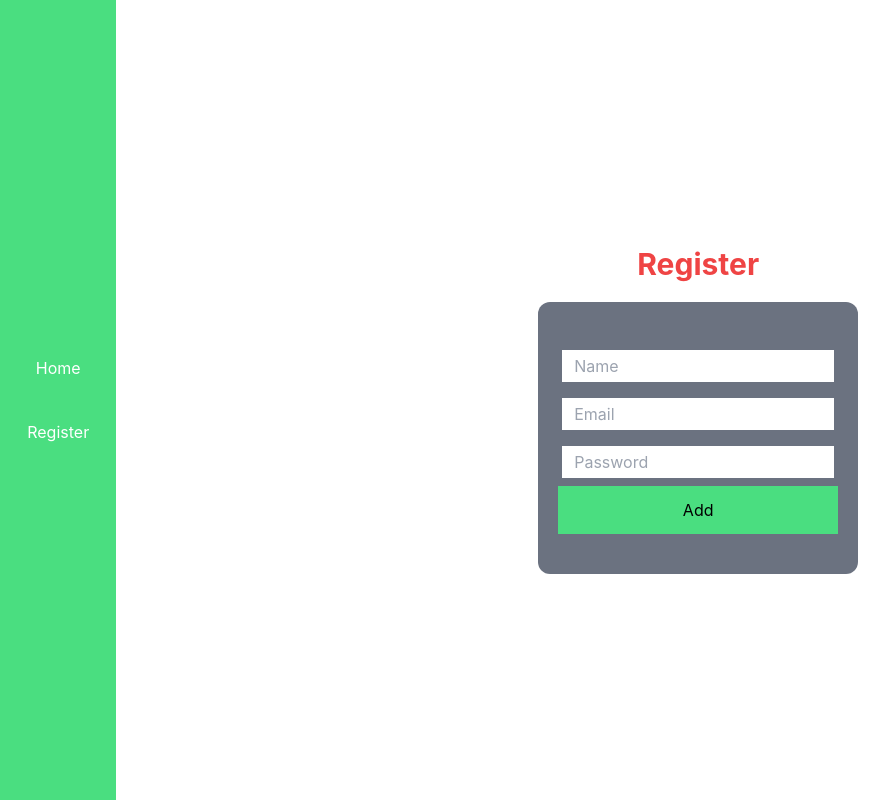
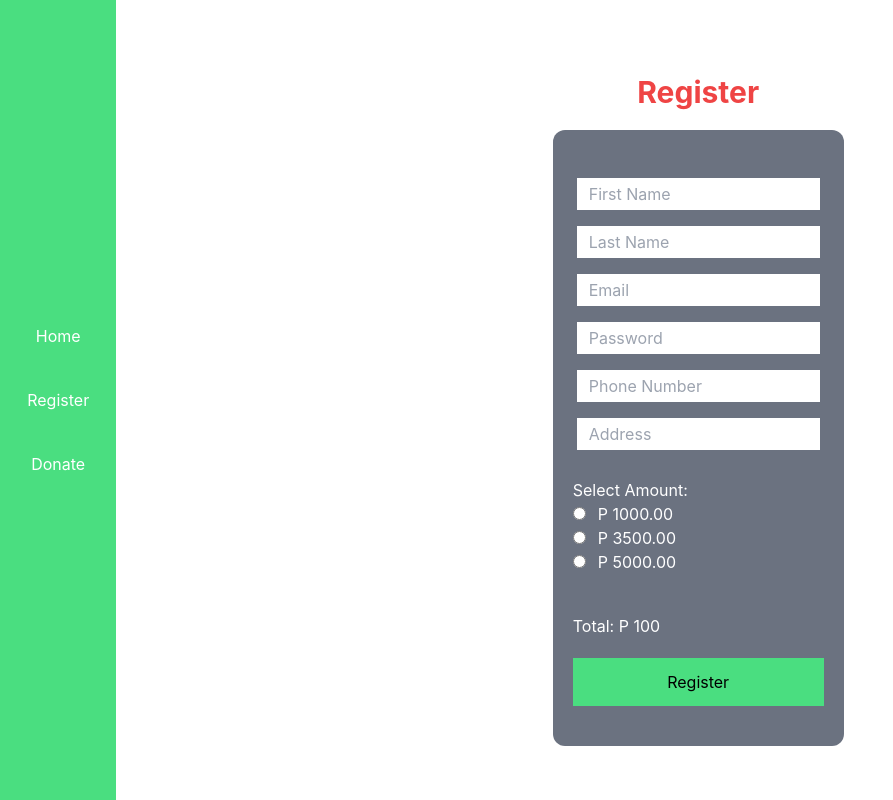
Before and after one commit to krevindev/aaa-db-monitor, a React (Create React App) app: page /add_user in a window 1280 px wide. Shown: the whole page, without its empty margins (0-893 px from the left). Built offline with nearby package versions, Linux system fonts and the light colour scheme.

Commit message:
Modified the Registration form and added a Donation page

```diff
--- a/src/components/Sidebar.js
+++ b/src/components/Sidebar.js
@@ -11,6 +11,7 @@ const NavItem = (props) => {
 const navData = [
   { name: "Home", targetPath: "/" },
   { name: "Register", targetPath: "/add_user" },
+  { name: "Donate", targetPath: "/donate" },
 ];
 
 const Sidebar = () => {
--- a/src/routes/AddUser.js
+++ b/src/routes/AddUser.js
@@ -11,13 +11,28 @@ const LoadingPopup = () => {
   );
 };
 
+const emptyUserData = {
+  firstName: "",
+  lastName: "",
+  email: "",
+  password: "",
+  amountTotal: "",
+};
+const dummyAmountsData = [
+  { text: "P 1000.00", value: 1000.0 },
+  { text: "P 3500.00", value: 3500.0 },
+  { text: "P 5000.00", value: 5000.0 },
+];
+
+// MAIN COMPONENT
 const AddUser = () => {
   const [isLoading, setIsLoading] = useState(false);
-  const [formData, setFormData] = useState({
-    name: "",
-    email: "",
-    password: "",
-  });
+  const [amountTotal, setAmountTotal] = useState(100.0);
+  const [formData, setFormData] = useState(emptyUserData);
+
+  useEffect(() => {
+    setFormData({ ...formData, amountTotal: amountTotal });
+  }, [amountTotal]);
 
   // Handle the Submission
   const handleSubmit = (e) => {
@@ -31,7 +46,7 @@ const AddUser = () => {
 
     try {
       axios
-        .post("https://aaa-server.vercel.app/register_user", formData, {
+        .post("http://localhost:6700/register_user", formData, {
           headers: {
             "Content-Type": "application/json",
           },
@@ -53,7 +68,7 @@ const AddUser = () => {
 
   useEffect(() => {
     console.log(formData);
-  }, [formData]);
+  }, [formData, amountTotal]);
 
   const handleChange = (e) => {
     const { name, value } = e.target;
@@ -66,13 +81,21 @@ const AddUser = () => {
       <h1 className="text-red-500 font-bold text-3xl my-5">Register</h1>
       <form
         onSubmit={handleSubmit}
-        className="bg-gray-500 flex flex-col rounded-xl px-5 py-10"
+        className="bg-gray-500 w-1/4 flex flex-col rounded-xl px-5 py-10"
       >
         <input
-          name="name"
+          name="firstName"
           className="py-1 px-3 my-2 mx-1"
           type="text"
-          placeholder="Name"
+          placeholder="First Name"
+          onChange={handleChange}
+          required
+        />
+        <input
+          name="lastName"
+          className="py-1 px-3 my-2 mx-1"
+          type="text"
+          placeholder="Last Name"
           onChange={handleChange}
           required
         />
@@ -92,8 +115,47 @@ const AddUser = () => {
           onChange={handleChange}
           required
         />
+         <input
+          name="phoneNumber"
+          className="py-1 px-3 my-2 mx-1"
+          type="text"
+          placeholder="Phone Number"
+          onChange={handleChange}
+          required
+        />
+         <input
+          name="address"
+          className="py-1 px-3 my-2 mx-1"
+          type="text"
+          placeholder="Address"
+          onChange={handleChange}
+          required
+        />
+        <div className="py-5 text-white">
+          <h1>Select Amount:</h1>
+          <div className="flex flex-col justify-center">
+            {dummyAmountsData.map((dummyDat, index) => {
+              return (
+                <div key={index}>
+                  <input
+                    onClick={() => setAmountTotal(dummyDat.value)}
+                    className="mr-3"
+                    name="amount-checkbox"
+                    type="radio"
+                    value={dummyDat.value}
+                    required
+                  />
+                  <label htmlFor="amount-checkbox">{dummyDat.text}</label>
+                </div>
+              );
+            })}
+          </div>
+          <div className="mt-10">
+            <h3>Total: P {parseFloat(amountTotal).toLocaleString()}</h3>
+          </div>
+        </div>
         <button className={`bg-green-400 py-3`} type="submit">
-          Add
+          Register
         </button>
       </form>
 
--- /dev/null
+++ b/src/routes/CompletePayment.js
@@ -0,0 +1,41 @@
+import React, { useEffect, useState } from "react";
+import { useNavigate } from "react-router-dom";
+
+const CompletePayment = () => {
+  const navigate = useNavigate();
+
+  const [timer, setTimer] = useState(5);
+
+  useEffect(() => {
+    const timerInterval = setInterval(() => {
+      setTimer((prevState) => {
+        if (prevState <= 1) {
+          clearInterval(timerInterval);
+          return 0;
+        }
+
+        return prevState - 1;
+      });
+    }, 1000);
+
+    return () => clearInterval(timerInterval);
+  }, []);
+
+  useEffect(() => {
+    if (timer <= 0) {
+      navigate("/");
+    }
+  }, [timer, navigate]);
+
+  return (
+    <div className="flex justify-center items-center flex-col h-full">
+      <h1 className="text-3xl font-bold my-10">Payment Complete!</h1>
+      <div className="flex flex-col items-center justify-center">
+        <h5>Returning to Home in</h5>
+        <h5>{timer}s</h5>
+      </div>
+    </div>
+  );
+};
+
+export default CompletePayment;
--- /dev/null
+++ b/src/routes/DonationPage.js
@@ -0,0 +1,11 @@
+import React from 'react'
+
+const DonationPage = () => {
+  return (
+    <div>
+
+    </div>
+  )
+}
+
+export default DonationPage
--- a/src/routes/RegisteredUsers.js
+++ b/src/routes/RegisteredUsers.js
@@ -86,7 +86,7 @@ const ViewUser = ({ viewedUserData, setViewedUserIndex }) => {
       className="bg-[rgba(0,0,0,.5)] backdrop-blur-sm w-full h-full fixed top-0 left-0 flex justify-center items-center"
     >
       <div className="bg-white min-w-fit h-fit pb-10 px-5 relative pt-5">
-        <h1 className="sticky top-0 text-3xl">{viewedUserData.name}</h1>
+        <h1 className="sticky top-0 text-3xl">{viewedUserData.firstName}</h1>
         <div className="mt-10">
           {Object.keys(viewedUserData).map((dataKey, index) => {
             return (
@@ -109,8 +109,6 @@ const ViewUser = ({ viewedUserData, setViewedUserIndex }) => {
 const RegisteredUsers = () => {
   const [data, setData] = useState([]);
   const [viewedUserIndex, setViewedUserIndex] = useState(null);
-  const [deleteUserIndex, setDeleteUserIndex] = useState(null);
-  const [isDeleteConfirmation, setisDeleteConfirmation] = useState(true);
 
   const callbackURL = "https://aaa-server.vercel.app";
   // const callbackURL = "http://localhost:6700";
@@ -150,6 +148,7 @@ const RegisteredUsers = () => {
       })
       .then((data) => {
         console.log("User deleted successfully");
+
         fetchUsers();
       })
       .catch((err) => console.error("Error: ", err));
@@ -172,7 +171,7 @@ const RegisteredUsers = () => {
             Registered Users
           </h1>
           <button onClick={fetchUsers} className="flex max-w-[80vw] items-center active:translate-y-1 transition-transform ease-out hover:bg-gray-200 px-5 py-2 rounded-md">
-            <img className="size-5 mr-2" src="/res/icons/refresh-icon.svg"/>
+            <img className="size-5 mr-2" src="/res/icons/refresh-icon.svg" alt="refresh-icon"/>
             Refresh
           </button>
         </div>
@@ -183,7 +182,7 @@ const RegisteredUsers = () => {
                 key={index}
                 id={dat._id}
                 index={index}
-                name={dat.name}
+                name={dat.firstName}
                 setViewedUserIndex={setViewedUserIndex}
                 deleteUser={deleteUser}
               />
```
Also changed, not shown: src/App.js (+10 -0 lines).
